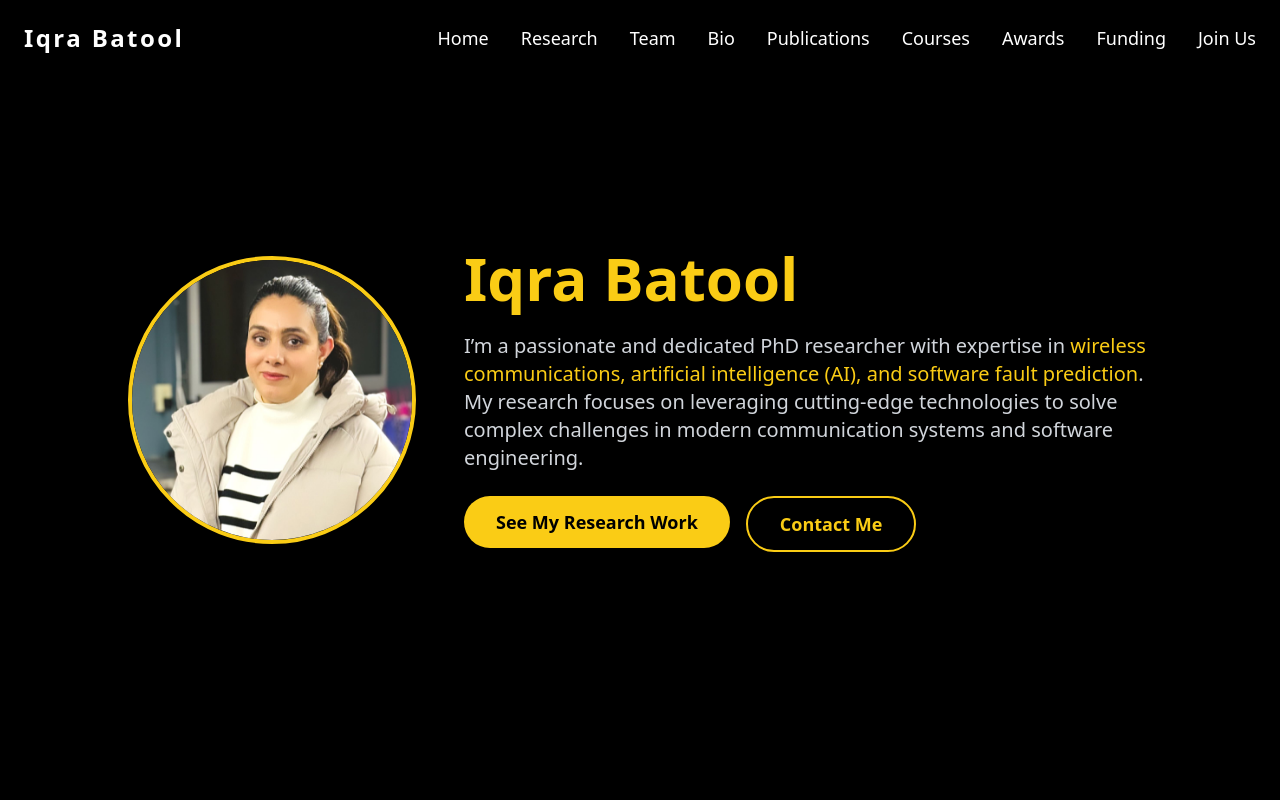
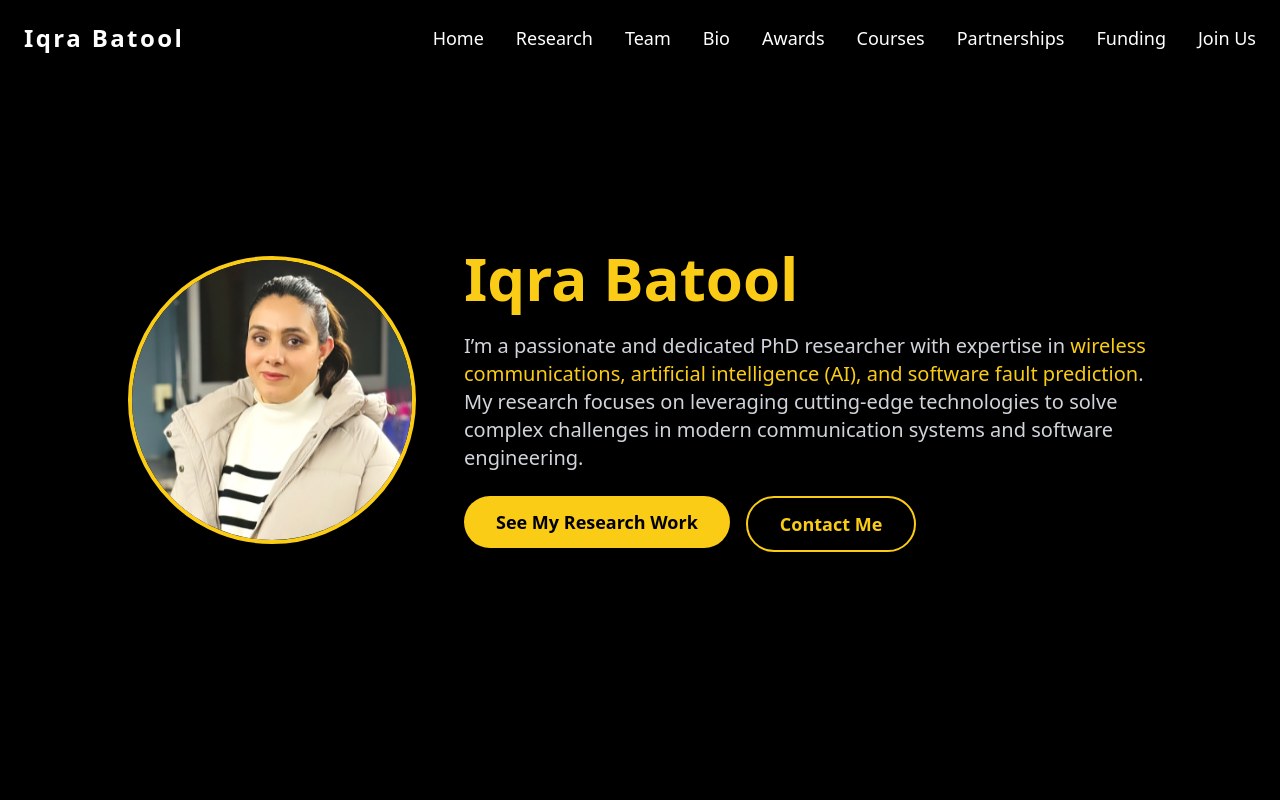
Before and after one commit to Amna1993/iqra, a React (Create React App) app: page / in a window 1280 px wide. Shown: the top 800 px of the page. Built offline with nearby package versions, Linux system fonts and the light colour scheme.

Commit message:
Navbar fixed

```diff
--- a/src/components/Navbar.jsx
+++ b/src/components/Navbar.jsx
@@ -40,9 +40,9 @@ const Navbar = () => {
             "research",
             "team",
             "bio",
-            "publications",
+            "awards",
             "courses",
-            "awards",
+            "partnerships",
             "funding",
             "join-us",
           ].map((section, index) => (
```
